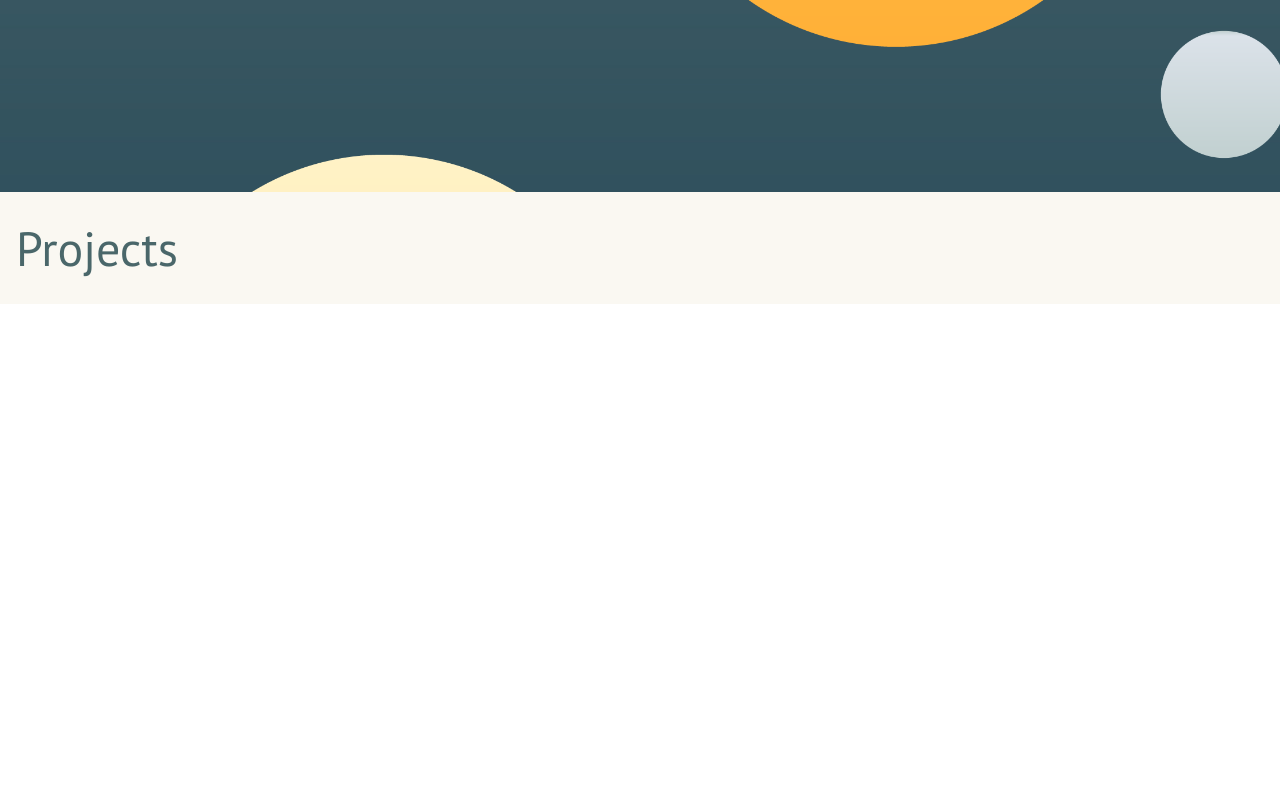
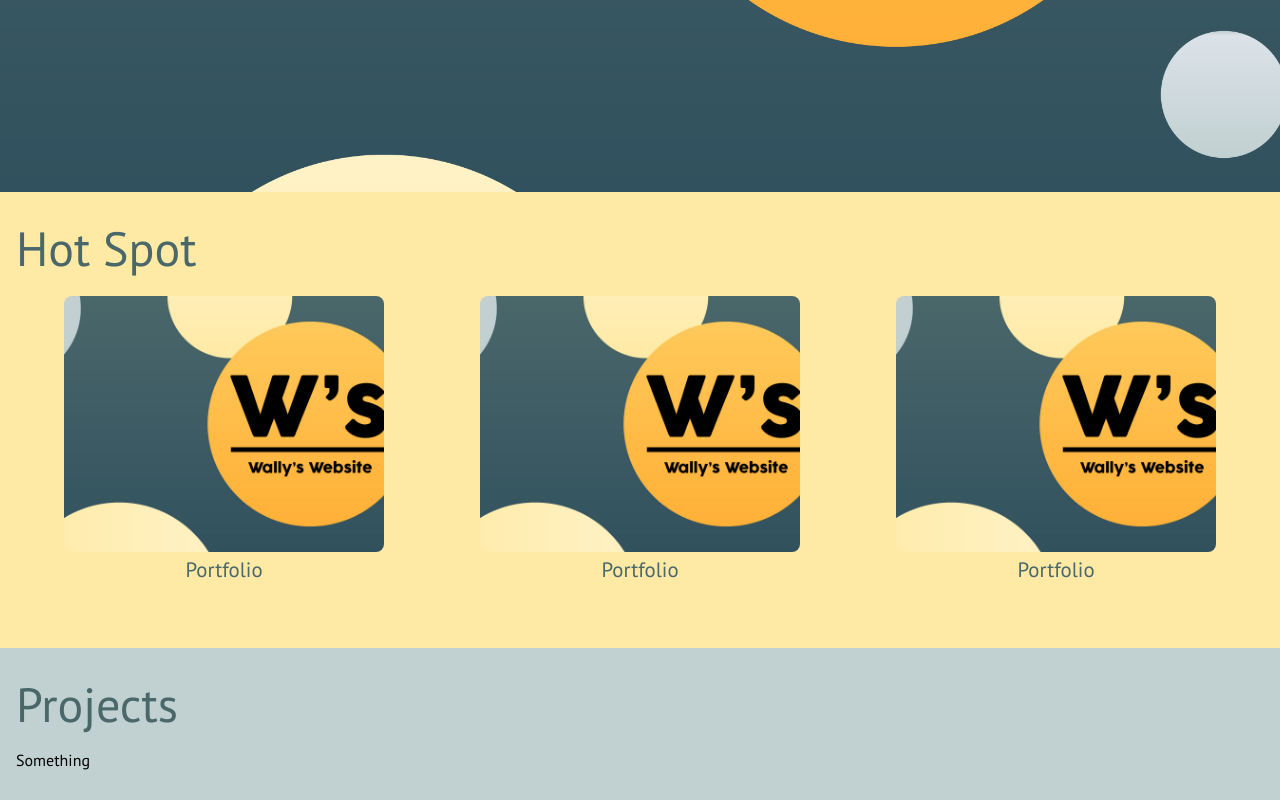
Before and after one commit to Sicheng886/personal-home-page, a Vue app: page / in a window 1280 px wide. Shown: the part 608-1408 px from the top of the page. Before the commit the page ends 912 px from the top, so only its background shows below. Built offline with nearby package versions, Linux system fonts and the light colour scheme.

Commit message:
create hot spot

```diff
--- a/package.json
+++ b/package.json
@@ -8,10 +8,13 @@
     "lint": "vue-cli-service lint"
   },
   "dependencies": {
+    "axios": "^0.19.2",
     "core-js": "^3.6.5",
     "sass": "^1.26.9",
     "sass-loader": "^9.0.1",
+    "swiper": "^6.0.2",
     "vue": "^2.6.11",
+    "vue-awesome-swiper": "^4.1.1",
     "vuex": "^3.4.0"
   },
   "devDependencies": {
--- a/src/App.vue
+++ b/src/App.vue
@@ -2,6 +2,7 @@
   <div id="app">
     <Header />
     <Banner />
+    <HotSpot />
     <ProjectList />
   </div>
 </template>
@@ -9,6 +10,7 @@
 <script>
 import Header from "./components/header/Header";
 import Banner from "./components/banner/Banner";
+import HotSpot from "./components/hotspot/HotSpot";
 import ProjectList from "./components/project/ProjectList";
 
 export default {
@@ -16,10 +18,10 @@ export default {
   components: {
     Header,
     Banner,
+    HotSpot,
     ProjectList
   }
 };
 </script>
 
-<style>
-</style>
+<style></style>
--- /dev/null
+++ b/src/components/common/Heading.vue
@@ -0,0 +1,24 @@
+<template>
+  <div class="title" :id="anchor">
+    {{ text }}
+  </div>
+</template>
+
+<script>
+export default {
+  name: "Heading",
+  props: {
+    text: String,
+    anchor: String
+  }
+};
+</script>
+
+<style lang="scss" scoped>
+@import "../../assets/styles/variables";
+.title {
+  font-size: 3rem;
+  color: $dark2;
+  padding-bottom: 1.5rem;
+}
+</style>
--- a/src/components/header/Header.vue
+++ b/src/components/header/Header.vue
@@ -4,6 +4,7 @@
       <img class="logo" src="../../assets/images/logo.png" alt="logo" />
     </div>
     <div class="links">
+      <a href="#hotspot">Hot Spot</a>
       <a href="#projects">Projects</a>
       <a href="#">Gallery</a>
       <a href="#">About</a>
@@ -37,7 +38,7 @@ export default {
   .links {
     a {
       color: $light1;
-      padding-left: 4rem;
+      padding-left: 3.5rem;
       &:hover {
         text-decoration: underline;
       }
--- /dev/null
+++ b/src/components/hotspot/HotSpot.vue
@@ -0,0 +1,132 @@
+<template>
+  <div class="wrapper">
+    <Heading text="Hot Spot" anchor="hotspot" />
+    <section class="hot-spot">
+      <a href="https://wallygood.net/portfolio/">
+        <div class="block-wrapper">
+          <div class="block-image-wrapper">
+            <img
+              class="block-image"
+              src="../../assets/images/_banner.jpg"
+              alt=""
+            />
+            <div class="block-image-desc">
+              <p>My awesome portfolio of matser prjects</p>
+            </div>
+          </div>
+          <div class="block-title">
+            <p>Portfolio</p>
+          </div>
+        </div>
+      </a>
+      <a href="https://wallygood.net/portfolio/">
+        <div class="block-wrapper">
+          <div class="block-image-wrapper">
+            <img
+              class="block-image"
+              src="../../assets/images/_banner.jpg"
+              alt=""
+            />
+            <div class="block-image-desc">
+              <p>My awesome portfolio of matser prjects</p>
+            </div>
+          </div>
+          <div class="block-title">
+            <p>Portfolio</p>
+          </div>
+        </div>
+      </a>
+      <a href="https://wallygood.net/portfolio/">
+        <div class="block-wrapper">
+          <div class="block-image-wrapper">
+            <img
+              class="block-image"
+              src="../../assets/images/_banner.jpg"
+              alt=""
+            />
+            <div class="block-image-desc">
+              <p>My awesome portfolio of matser prjects</p>
+            </div>
+          </div>
+          <div class="block-title">
+            <p>Portfolio</p>
+          </div>
+        </div>
+      </a>
+    </section>
+  </div>
+</template>
+
+<script>
+import Heading from "../common/Heading";
+
+export default {
+  name: "HotSpot",
+  components: {
+    Heading
+  }
+};
+</script>
+
+<style lang="scss" scoped>
+@import "../../assets/styles/variables";
+.wrapper {
+  background-color: $light1;
+
+  padding: 2rem 1rem;
+
+  .hot-spot {
+    display: flex;
+    justify-content: space-around;
+    .block-wrapper {
+      width: 25vw;
+      height: 25vw;
+      .block-image-wrapper {
+        width: 100%;
+        height: 20vw;
+        position: relative;
+
+        &:hover {
+          .block-image-desc {
+            opacity: 1;
+          }
+        }
+
+        .block-image {
+          width: 100%;
+          height: 20vw;
+          object-fit: cover;
+          border-radius: 0.5rem;
+        }
+        .block-image-desc {
+          position: absolute;
+          top: 0;
+          left: 0;
+          width: 100%;
+          height: 100%;
+          background-color: rgba(0, 0, 0, 0.4);
+          display: flex;
+          justify-content: center;
+          align-items: center;
+          opacity: 0;
+          transition: all 0.3s ease;
+          border-radius: 0.5rem;
+          p {
+            color: white;
+            font-size: 1.4rem;
+            padding: 2rem;
+            text-align: center;
+          }
+        }
+      }
+
+      .block-title {
+        text-align: center;
+        color: $dark2;
+        font-size: 1.3rem;
+        margin: 0.5rem 0 1rem;
+      }
+    }
+  }
+}
+</style>
--- a/src/components/project/ProjectList.vue
+++ b/src/components/project/ProjectList.vue
@@ -1,12 +1,34 @@
 <template>
   <div class="wrapper">
-    <h1 class="title" id="projects">Projects</h1>
+    <Heading text="Projects" anchor="projects" />
+    <div>Something</div>
   </div>
 </template>
 
 <script>
+import axios from "axios";
+
+import Heading from "../common/Heading";
+
 export default {
-  name: "ProjectList"
+  name: "ProjectList",
+  components: {
+    Heading
+  },
+  data() {
+    return {
+      list: []
+    };
+  },
+  methods: {
+    getData() {
+      axios.get("/api/data.json").then(this.dataHandler);
+    },
+    dataHandler(res) {
+      this.list = res.data;
+      console.log(res.data);
+    }
+  }
 };
 </script>
 
@@ -14,13 +36,8 @@ export default {
 @import "../../assets/styles/variables";
 
 .wrapper {
-  background-color: $bgColor;
+  background-color: $light2;
 
   padding: 2rem 1rem;
-  .title {
-    font-size: 3rem;
-
-    color: $dark2;
-  }
 }
 </style>
```
Also changed, not shown: public/data/data.json (+31 -4 lines), 1 other file (tests, documents, lock files or other folders).
